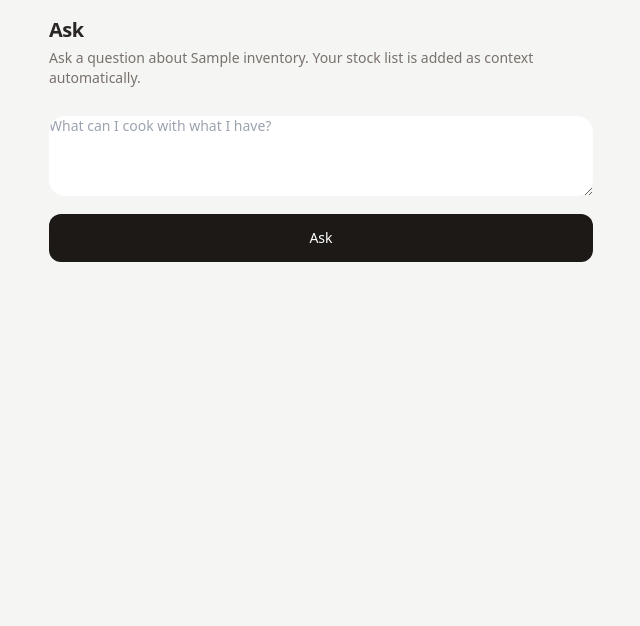
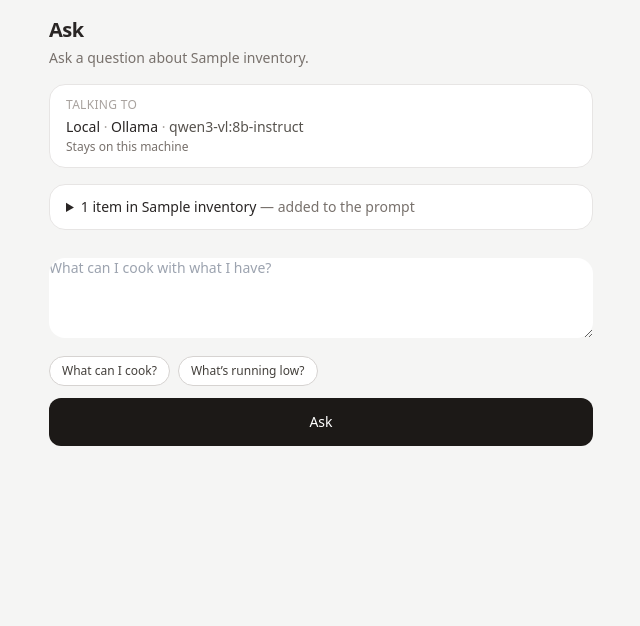
Before and after one commit to Ankk4/inventory-management, a Laravel app: page /inventories/1/ask in a window 1280 px wide. Shown: the part 57-683 px from the top of the page, without its empty margins (319-959 px from the left). Run offline with Laravel 12, Linux system fonts and the light colour scheme; a user stored in the database is signed in; data comes from the database, SQL or seed files in the repository; tables that the repository leaves empty hold one stand-in row (values such as "Sample post"); some libraries are stand-ins or nearby versions.

Commit message:
Clarify Ask with provider and stock context.
Show which model answers and the in-stock list sent as prompt context,
with friendlier Ask UX. Also default stock to existing items and stop
forcing the camera on scan.

Co-authored-by: Cursor <cursoragent@cursor.com>

```diff
--- /dev/null
+++ b/app/DTO/AskProvider.php
@@ -0,0 +1,27 @@
+<?php
+
+namespace App\DTO;
+
+final readonly class AskProvider
+{
+    public function __construct(
+        public string $vendor,
+        public string $model,
+        public bool $isLocal,
+    ) {}
+
+    public function locationLabel(): string
+    {
+        return $this->isLocal ? 'Local' : 'Cloud';
+    }
+
+    public function privacyNote(): string
+    {
+        return $this->isLocal ? 'Stays on this machine' : 'Sent to Google';
+    }
+
+    public function answerLabel(): string
+    {
+        return "Answer from {$this->vendor}";
+    }
+}
--- a/app/Http/Controllers/InventoryController.php
+++ b/app/Http/Controllers/InventoryController.php
@@ -16,6 +16,7 @@ use App\Services\Inventory\InventoryService;
 use Illuminate\Http\RedirectResponse;
 use Illuminate\Http\Request;
 use Illuminate\View\View;
+use Throwable;
 
 class InventoryController extends Controller
 {
@@ -26,15 +27,21 @@ class InventoryController extends Controller
         $request->session()->put('active_inventory_id', $inventory->id);
 
         $search = $request->string('search')->trim()->toString();
+        $existingOnly = $request->boolean('existing', true);
 
-        $items = $inventory->items()
+        $itemsQuery = $inventory->items()
             ->with('category')
             ->when($search !== '', function ($query) use ($search) {
                 $query->where(function ($inner) use ($search) {
                     $inner->where('name', 'like', "%{$search}%")
                         ->orWhere('normalized_name', 'like', '%'.Item::normalizeName($search).'%');
                 });
-            })
+            });
+
+        $matchingItemCount = (clone $itemsQuery)->count();
+
+        $items = $itemsQuery
+            ->when($existingOnly, fn ($query) => $query->existing())
             ->orderBy('name')
             ->paginate(30)
             ->withQueryString();
@@ -43,6 +50,8 @@ class InventoryController extends Controller
             'inventory' => $inventory,
             'items' => $items,
             'search' => $search,
+            'existingOnly' => $existingOnly,
+            'matchingItemCount' => $matchingItemCount,
             'inventories' => $request->user()->inventories()->orderBy('name')->get(),
         ]);
     }
@@ -61,18 +70,13 @@ class InventoryController extends Controller
             ->with('status', 'Inventory created.');
     }
 
-    public function ask(Request $request, Inventory $inventory): View
+    public function ask(Request $request, Inventory $inventory, InventoryAskService $askService): View
     {
         $this->authorize('view', $inventory);
 
         $request->session()->put('active_inventory_id', $inventory->id);
 
-        return view('inventories.ask', [
-            'inventory' => $inventory,
-            'inventories' => $request->user()->inventories()->orderBy('name')->get(),
-            'question' => null,
-            'answer' => null,
-        ]);
+        return view('inventories.ask', $this->askViewData($request, $inventory, $askService));
     }
 
     public function askStore(
@@ -83,21 +87,46 @@ class InventoryController extends Controller
         $this->authorize('view', $inventory);
 
         $question = $request->string('question')->toString();
+        $inventoryContext = $askService->serializeInventory($inventory);
+        $itemCount = $askService->inStockItemCount($inventory);
 
         try {
-            $answer = $askService->ask($inventory, $question);
-        } catch (\Throwable $e) {
+            $answer = $askService->ask($inventory, $question, $inventoryContext);
+        } catch (Throwable $e) {
             return back()
                 ->withInput()
                 ->withErrors(['question' => $e->getMessage()]);
         }
 
-        return view('inventories.ask', [
+        return view('inventories.ask', $this->askViewData(
+            $request,
+            $inventory,
+            $askService,
+            $question,
+            $answer,
+            $inventoryContext,
+            $itemCount,
+        ));
+    }
+
+    private function askViewData(
+        Request $request,
+        Inventory $inventory,
+        InventoryAskService $askService,
+        ?string $question = null,
+        ?string $answer = null,
+        ?string $inventoryContext = null,
+        ?int $itemCount = null,
+    ): array {
+        return [
             'inventory' => $inventory,
             'inventories' => $request->user()->inventories()->orderBy('name')->get(),
+            'provider' => $askService->currentProvider(),
+            'inventoryContext' => $inventoryContext ?? $askService->serializeInventory($inventory),
+            'itemCount' => $itemCount ?? $askService->inStockItemCount($inventory),
             'question' => $question,
             'answer' => $answer,
-        ]);
+        ];
     }
 
     public function createItem(Request $request, Inventory $inventory): View
--- a/app/Models/Item.php
+++ b/app/Models/Item.php
@@ -2,6 +2,7 @@
 
 namespace App\Models;
 
+use Illuminate\Database\Eloquent\Builder;
 use Illuminate\Database\Eloquent\Model;
 use Illuminate\Database\Eloquent\Relations\BelongsTo;
 use Illuminate\Database\Eloquent\Relations\HasMany;
@@ -41,6 +42,11 @@ class Item extends Model
         return $this->hasMany(StockMovement::class);
     }
 
+    public function scopeExisting(Builder $query): Builder
+    {
+        return $query->where('quantity', '>', 0);
+    }
+
     public static function normalizeName(string $name): string
     {
         return strtolower(trim(preg_replace('/\s+/', ' ', $name)));
--- a/app/Services/Inventory/InventoryAskService.php
+++ b/app/Services/Inventory/InventoryAskService.php
@@ -2,15 +2,41 @@
 
 namespace App\Services\Inventory;
 
+use App\DTO\AskProvider;
 use App\Models\Inventory;
 use Illuminate\Support\Facades\Http;
+use Illuminate\Support\Facades\Log;
 use RuntimeException;
+use Throwable;
 
 class InventoryAskService
 {
+    public function currentProvider(): AskProvider
+    {
+        if ($this->usesGemini()) {
+            return new AskProvider(
+                vendor: 'Gemini',
+                model: (string) config('inventory.gemini.model'),
+                isLocal: false,
+            );
+        }
+
+        return new AskProvider(
+            vendor: 'Ollama',
+            model: (string) config('inventory.ollama.model'),
+            isLocal: true,
+        );
+    }
+
+    public function inStockItemCount(Inventory $inventory): int
+    {
+        return $inventory->items()->existing()->count();
+    }
+
     public function serializeInventory(Inventory $inventory): string
     {
         $items = $inventory->items()
+            ->existing()
             ->with('category')
             ->orderBy('name')
             ->get();
@@ -39,16 +65,32 @@ class InventoryAskService
         return implode("\n", $lines);
     }
 
-    public function ask(Inventory $inventory, string $question): string
+    public function ask(Inventory $inventory, string $question, ?string $inventoryContext = null): string
     {
-        $inventoryContext = $this->serializeInventory($inventory);
+        $provider = $this->currentProvider();
+        $inventoryContext ??= $this->serializeInventory($inventory);
         $prompt = $this->buildPrompt($question, $inventoryContext);
 
-        if (config('inventory.gemini.enabled') && config('inventory.gemini.api_key')) {
+        try {
+            if ($provider->isLocal) {
+                return $this->askOllama($prompt);
+            }
+
             return $this->askGemini($prompt);
+        } catch (Throwable $e) {
+            Log::error('Inventory ask failed.', [
+                'provider' => $provider->vendor,
+                'model' => $provider->model,
+                'message' => $e->getMessage(),
+            ]);
+
+            throw new RuntimeException(
+                $provider->isLocal
+                    ? "Couldn't reach the local model. Is Ollama running?"
+                    : "Couldn't reach Gemini.",
+                previous: $e,
+            );
         }
-
-        return $this->askOllama($prompt);
     }
 
     public function buildPrompt(string $question, string $inventoryContext): string
@@ -62,6 +104,11 @@ Inventory:
 Question:
 {$question}
 PROMPT;
+    }
+
+    private function usesGemini(): bool
+    {
+        return (bool) config('inventory.gemini.enabled') && (bool) config('inventory.gemini.api_key');
     }
 
     private function askOllama(string $prompt): string
--- a/resources/views/import/create.blade.php
+++ b/resources/views/import/create.blade.php
@@ -63,7 +63,6 @@
                     type="file"
                     name="image"
                     accept="image/*"
-                    capture="environment"
                     required
                     class="sr-only"
                     @change="onFile"
@@ -123,7 +122,7 @@
                         <p class="mt-1 text-xs text-stone-500">Usage today: {{ $geminiUsage }} / {{ $geminiLimit }}</p>
                         <form method="POST" action="{{ route('inventories.scan.gemini', $inventory) }}" enctype="multipart/form-data" class="mt-3 space-y-3" @submit="submitScan">
                             @csrf
-                            <input type="file" name="image" accept="image/*" capture="environment" required class="block w-full text-sm text-stone-500">
+                            <input type="file" name="image" accept="image/*" required class="block w-full text-sm text-stone-500">
                             <button type="submit" class="flex min-h-11 w-full items-center justify-center rounded-xl border border-stone-300 text-sm font-medium text-stone-700">
                                 Parse with Gemini
                             </button>
--- a/resources/views/inventories/ask.blade.php
+++ b/resources/views/inventories/ask.blade.php
@@ -1,23 +1,101 @@
 <x-app-layout :inventory="$inventory" :inventories="$inventories">
-    <div class="space-y-4">
+    <div
+        x-data="{
+            loading: false,
+            question: @js(old('question', $question)),
+            setQuestion(text) {
+                this.question = text;
+                this.$nextTick(() => this.$refs.question?.focus());
+            }
+        }"
+        class="space-y-4"
+    >
         <div>
             <h1 class="text-xl font-semibold tracking-tight">Ask</h1>
-            <p class="mt-1 text-sm text-stone-500">Ask a question about {{ $inventory->name }}. Your stock list is added as context automatically.</p>
+            <p class="mt-1 text-sm text-stone-500">Ask a question about {{ $inventory->name }}.</p>
         </div>
 
-        <form method="POST" action="{{ route('inventories.ask.store', $inventory) }}" class="space-y-3">
+        <div class="rounded-2xl border border-stone-200 bg-white px-4 py-3">
+            <p class="text-xs font-medium uppercase tracking-wide text-stone-400">Talking to</p>
+            <p class="mt-1 text-sm font-medium text-stone-800">
+                {{ $provider->locationLabel() }}
+                <span class="text-stone-400">·</span>
+                {{ $provider->vendor }}
+                <span class="text-stone-400">·</span>
+                <span class="font-normal text-stone-600">{{ $provider->model }}</span>
+            </p>
+            <p class="mt-0.5 text-xs text-stone-500">{{ $provider->privacyNote() }}</p>
+        </div>
+
+        @if ($itemCount === 0)
+            <div class="rounded-2xl border border-amber-200 bg-amber-50 px-4 py-3 text-sm text-amber-950">
+                <p class="font-medium">This inventory is empty</p>
+                <p class="mt-1 text-amber-900/80">Answers will say there is nothing in stock until you add items.</p>
+            </div>
+        @else
+            <details class="rounded-2xl border border-stone-200 bg-white px-4 py-3">
+                <summary class="cursor-pointer text-sm font-medium text-stone-800">
+                    {{ $itemCount }} {{ $itemCount === 1 ? 'item' : 'items' }} in {{ $inventory->name }}
+                    <span class="font-normal text-stone-500">— added to the prompt</span>
+                </summary>
+                <pre class="mt-3 max-h-64 overflow-y-auto whitespace-pre-wrap rounded-xl bg-stone-50 px-3 py-3 text-xs leading-relaxed text-stone-700">{{ $inventoryContext }}</pre>
+            </details>
+        @endif
+
+        <div
+            x-show="loading"
+            x-cloak
+            class="rounded-2xl border border-stone-200 bg-white px-5 py-8 text-center"
+        >
+            <div class="mx-auto mb-3 h-8 w-8 animate-spin rounded-full border-2 border-stone-300 border-t-stone-800"></div>
+            <p class="font-medium text-stone-800">Thinking…</p>
+            <p class="mt-1 text-sm text-stone-500">
+                @if ($provider->isLocal)
+                    This can take a minute on a local model.
+                @else
+                    Waiting for Gemini…
+                @endif
+            </p>
+        </div>
+
+        <form
+            x-show="!loading"
+            method="POST"
+            action="{{ route('inventories.ask.store', $inventory) }}"
+            class="space-y-3"
+            @submit="loading = true"
+        >
             @csrf
             <textarea
+                x-ref="question"
+                x-model="question"
                 name="question"
                 rows="4"
                 required
                 maxlength="2000"
                 placeholder="What can I cook with what I have?"
                 class="w-full rounded-2xl border-stone-300 bg-white text-sm focus:border-teal-700 focus:ring-teal-700"
-            >{{ old('question', $question) }}</textarea>
+            ></textarea>
             @error('question')
                 <p class="text-sm text-red-600">{{ $message }}</p>
             @enderror
+
+            <div class="flex flex-wrap gap-2">
+                <button
+                    type="button"
+                    @click="setQuestion('What can I cook with what I have?')"
+                    class="rounded-full border border-stone-300 bg-white px-3 py-1.5 text-xs font-medium text-stone-700 hover:border-stone-400"
+                >
+                    What can I cook?
+                </button>
+                <button
+                    type="button"
+                    @click="setQuestion('What\'s running low?')"
+                    class="rounded-full border border-stone-300 bg-white px-3 py-1.5 text-xs font-medium text-stone-700 hover:border-stone-400"
+                >
+                    What’s running low?
+                </button>
+            </div>
 
             <button type="submit" class="flex min-h-12 w-full items-center justify-center rounded-xl bg-stone-900 text-sm font-medium text-white">
                 Ask
@@ -25,13 +103,14 @@
         </form>
 
         @if ($question && $answer)
-            <div class="space-y-3">
+            <div class="space-y-3" x-show="!loading">
                 <div class="rounded-2xl border border-stone-200 bg-white px-4 py-4">
                     <p class="text-xs font-medium uppercase tracking-wide text-stone-400">You asked</p>
                     <p class="mt-2 text-sm text-stone-700">{{ $question }}</p>
                 </div>
                 <div class="rounded-2xl border border-stone-200 bg-white px-4 py-4">
-                    <p class="text-xs font-medium uppercase tracking-wide text-stone-400">Answer</p>
+                    <p class="text-xs font-medium uppercase tracking-wide text-stone-400">{{ $provider->answerLabel() }}</p>
+                    <p class="mt-0.5 text-xs text-stone-500">{{ $provider->model }}</p>
                     <div class="mt-2 whitespace-pre-wrap text-sm leading-relaxed text-stone-800">{{ $answer }}</div>
                 </div>
             </div>
```
Also changed, not shown: resources/views/inventories/show.blade.php (+35 -2 lines), tests/Feature/InventoryFeatureTest.php (+190 -1 lines), tests/Unit/InventoryAskServiceTest.php (added, +164 -0 lines).
